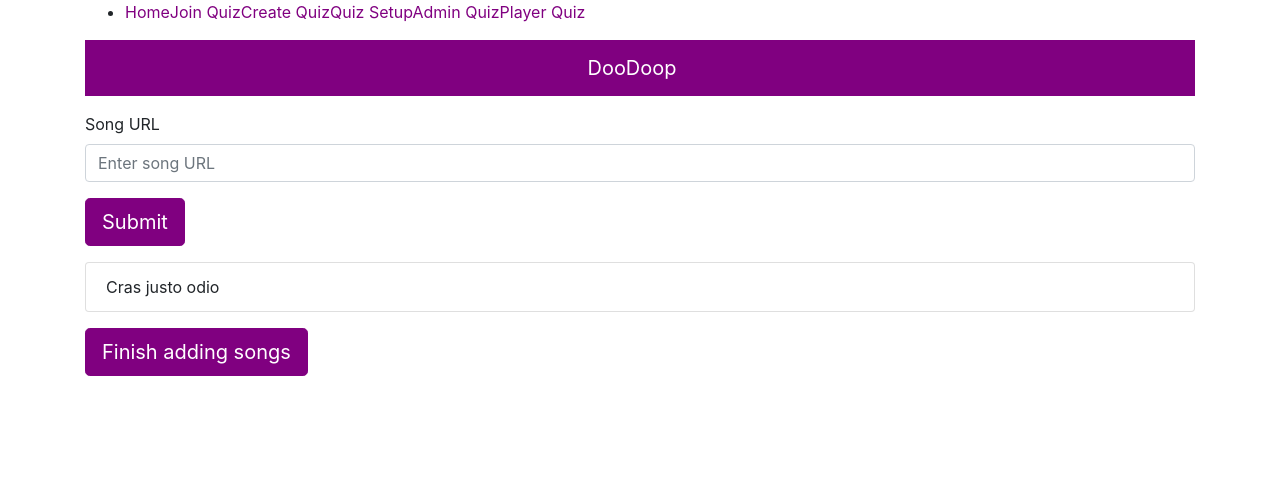
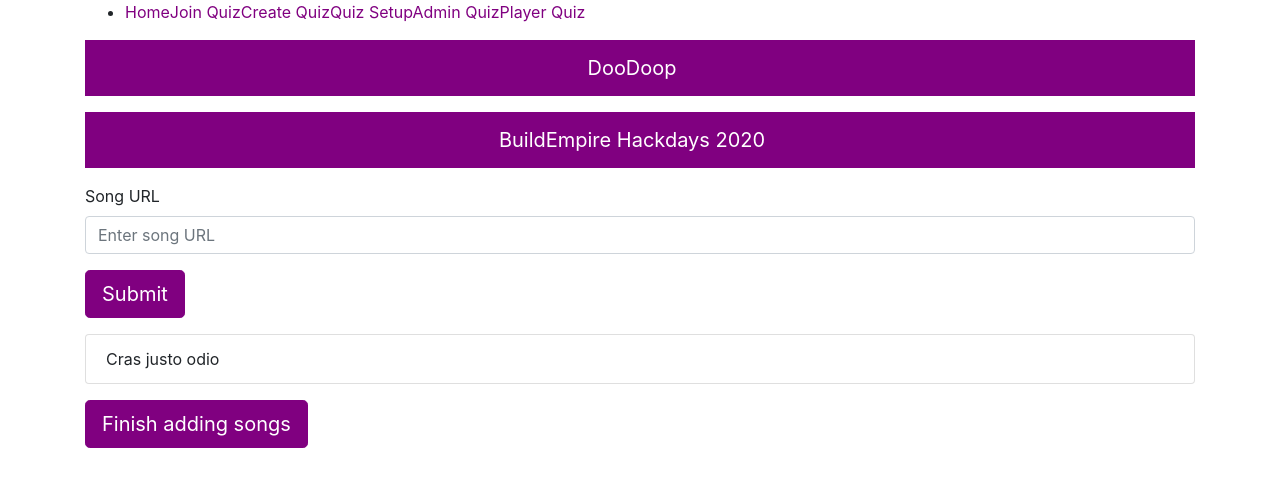
Before and after one commit to joshuaswift/doodoop, a React (Create React App) app: page /quiz-setup in a window 1280 px wide. Shown: the top 486 px of the page. Built offline with nearby package versions, Linux system fonts and the light colour scheme.

Commit message:
add quiz name header

```diff
--- /dev/null
+++ b/src/atoms/header.js
@@ -0,0 +1,14 @@
+import { Navbar } from "react-bootstrap";
+import React from "react";
+
+export default function DooDoopHeader(props) {
+  return (
+    <Navbar
+      className="d-flex justify-content-center mb-3"
+      variant="dark"
+      bg="primary"
+    >
+      <Navbar.Brand>{props.name}</Navbar.Brand>
+    </Navbar>
+  );
+}
--- a/src/molecules/doodoop-header.js
+++ b/src/molecules/doodoop-header.js
@@ -1,14 +1,6 @@
-import {Navbar} from 'react-bootstrap';
 import React from "react";
+import Header from '../atoms/header';
 
 export default function DooDoopHeader() {
-  return (
-    <Navbar
-      className="d-flex justify-content-center mb-3"
-      variant="dark"
-      bg="primary"
-    >
-      <Navbar.Brand>DooDoop</Navbar.Brand>
-    </Navbar>
-  );
+  return <Header name="DooDoop"/>;
 }
--- a/src/pages/admin-quiz.js
+++ b/src/pages/admin-quiz.js
@@ -1,11 +1,13 @@
 import React from "react";
 import {Button, Container, Col, ListGroup, Row, Form} from 'react-bootstrap';
 import DooDoopHeader from "../molecules/doodoop-header";
+import Header from '../atoms/header';
 
 export default function AdminQuiz() {
   return (
     <>
     <DooDoopHeader/>
+    <Header name="BuildEmpire Hackdays 2020"/>
     <Form>
       <Container>
         <Row>
--- a/src/pages/player-quiz.js
+++ b/src/pages/player-quiz.js
@@ -2,15 +2,17 @@ import React from "react";
 import AnswerSubmit from '../organisms/answer-submit';
 import WaitingForSong from '../organisms/waiting-for-song';
 import DooDoopHeader from "../molecules/doodoop-header";
+import Header from "../atoms/header";
 
 export default function PlayerQuiz() {
   return (
     <>
-    <DooDoopHeader/>
-    <div>
-      <AnswerSubmit/>
-      <WaitingForSong/>
-    </div>
+      <DooDoopHeader />
+      <Header name="BuildEmpire Hackdays 2020" />
+      <div>
+        <AnswerSubmit />
+        <WaitingForSong />
+      </div>
     </>
   );
 }
--- a/src/pages/quiz-setup.js
+++ b/src/pages/quiz-setup.js
@@ -1,11 +1,13 @@
 import React from "react";
 import {Button, Form, ListGroup} from 'react-bootstrap';
 import DooDoopHeader from "../molecules/doodoop-header";
+import Header from "../atoms/header";
 
 export default function QuizSetup() {
   return (
     <>
       <DooDoopHeader />
+      <Header name="BuildEmpire Hackdays 2020" />
       <Form>
         <Form.Group controlId="songUrl">
           <Form.Label>Song URL</Form.Label>
```
